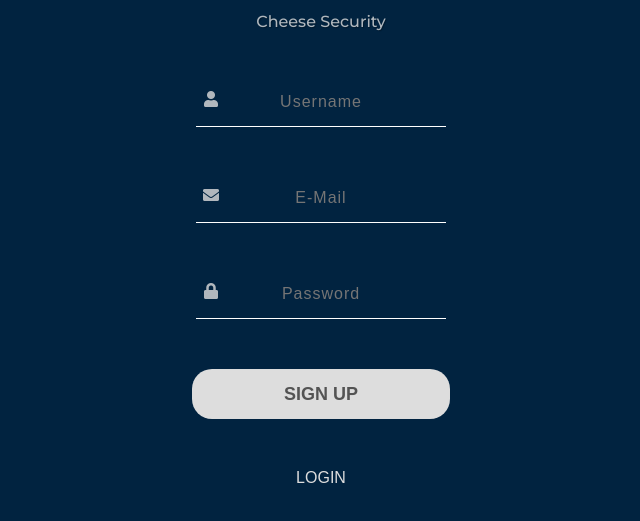
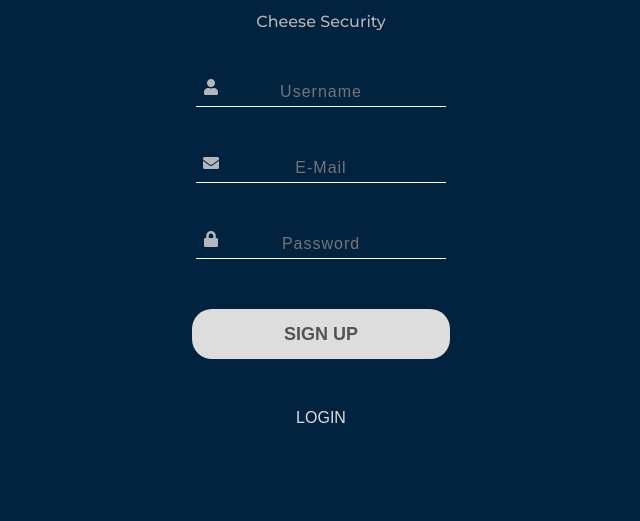
Before and after one commit to RyannBenjamim/SecurityCheese, a plain HTML site: page index2.html in a window 1280 px wide. Shown: the part 103-624 px from the top of the page, without its empty margins (319-959 px from the left). Drawn offline with Linux system fonts and the light colour scheme; a web font is replaced by a local one.

Commit message:
Update style2.css

```diff
--- a/style2.css
+++ b/style2.css
@@ -33,7 +33,7 @@ body, html {
 .user {
     position: relative;
     right: 110px;
-    top: 60px;
+    top: 48px;
 
     opacity: 80%;
 }
@@ -41,7 +41,7 @@ body, html {
 .lock {
     position: relative;
     right: 110px;
-    top: 60px;
+    top: 48px;
 
     opacity: 80%;
 }
@@ -49,14 +49,14 @@ body, html {
 .email {
     position: relative;
     right: 110px;
-    top: 60px;
+    top: 48px;
 
     opacity: 80%;
 }
 
 input {
     width: 250px;
-    height: 50px;
+    height: 30px;
     margin-top: 30px;
     outline: none;
     background-color: transparent;
```
